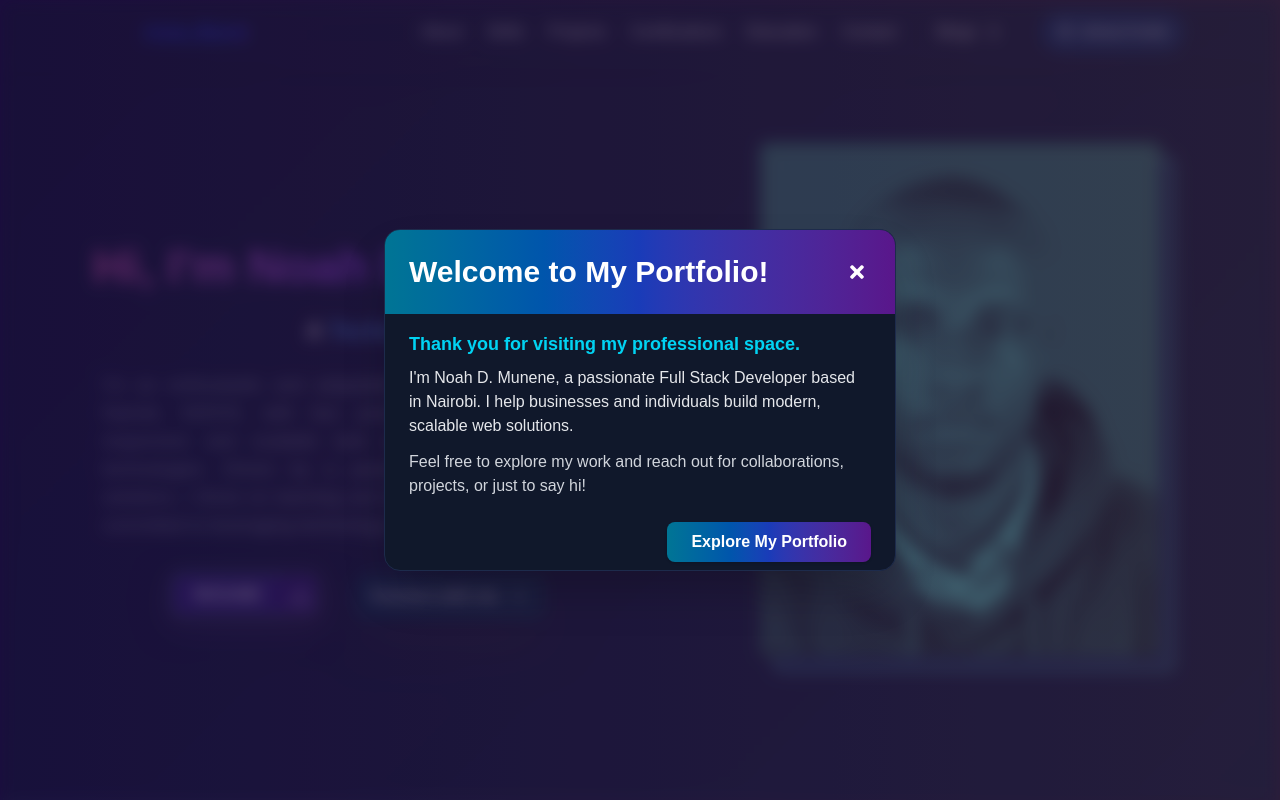
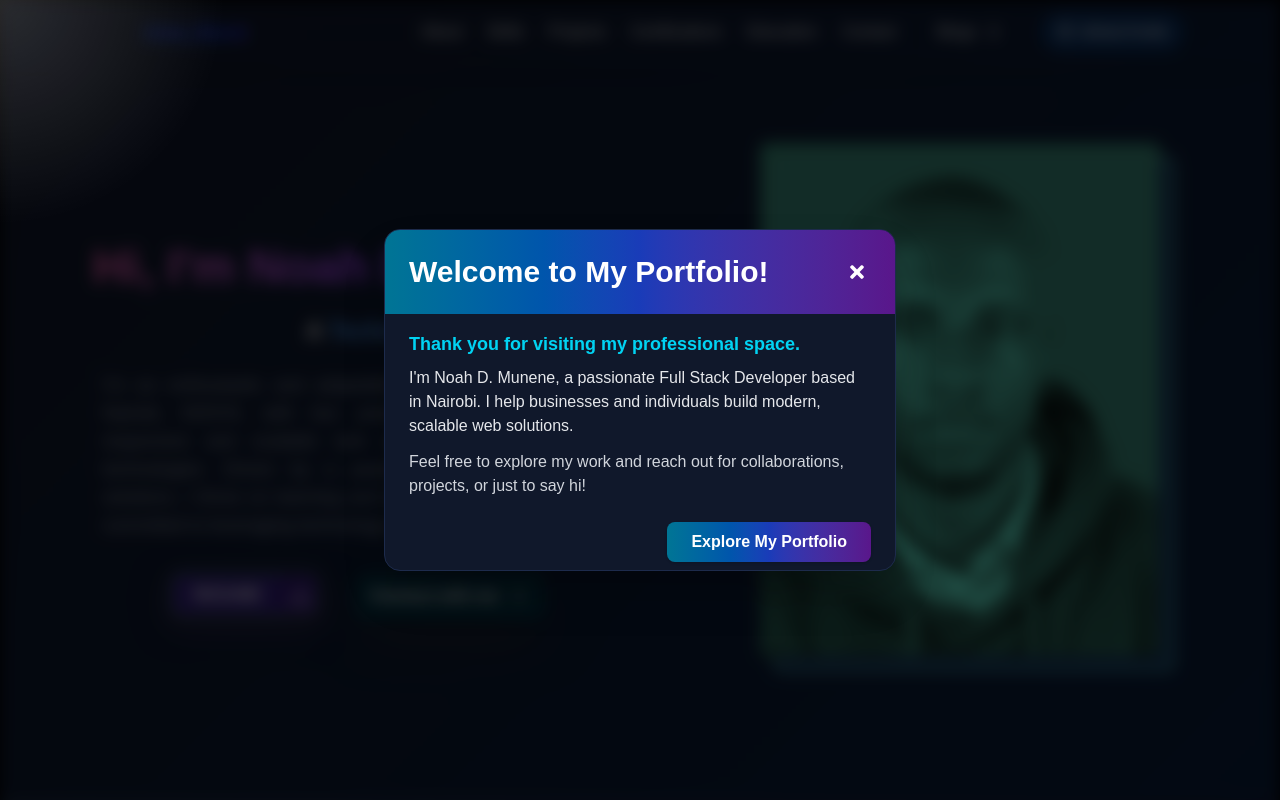
Before and after one commit to DavisNoah02/PortFolio_V1, a React (Vite) app: page / in a window 1280 px wide. Shown: the top 800 px of the page. Built offline with nearby package versions, Linux system fonts and the light colour scheme.

Commit message:
spotlight effect intro

```diff
--- a/src/App.jsx
+++ b/src/App.jsx
@@ -1,43 +1,33 @@
 import { useState, useEffect } from "react";
 import "./App.css";
+
+import { Spotlight } from "./components/spotlight";
 import { LoadingScreen } from "./components/LoadingScreen";
 import { Navbar } from "./components/Navbar";
 import { MobileMenu } from "./components/MobileMenu";
 import { Skills } from "./components/sections/skills";
 import { Education } from "./components/sections/education";
-// import {ParticlesBackground} from "./components/ParticlesBackground";
-// import { loadFull } from "tsparticles";
-// import Particles from "react-tsparticles";
 import { About } from "./components/sections/about";
 import { WelcomeModal } from "./components/WelcomeModal";
 import { Socials } from "./components/socials";
 import { Services } from "./components/sections/services";
 import { Projects } from "./components/sections/projects";
 import { Certifications } from "./components/sections/certifications";
-import "./index.css";
 import { Contact } from "./components/sections/contact";
 import { Footer } from "./components/footer";
 import { WhatsAppButton } from "./components/WhatsAppButton";
-
-// ...existing imports...
+;
 
 function App() {
   const [isLoaded, setIsLoaded] = useState(false);
   const [menuOpen, setMenuOpen] = useState(false);
-  const [showWelcome, setShowWelcome] = useState(false); // Initially don't show
+  const [showWelcome, setShowWelcome] = useState(false);
 
-  // Handle loading and delayed welcome modal
+  // Show welcome modal after loading
   useEffect(() => {
     if (isLoaded) {
-      // Show welcome modal shortly after loading (500ms delay)
-      const welcomeTimeout = setTimeout(() => {
-        setShowWelcome(true);
-      }, 500);
-
-      // Auto-close the welcome modal after 5 seconds
-      const closeTimeout = setTimeout(() => {
-        setShowWelcome(false);
-      }, 20500); // Show for 25 seconds total
+      const welcomeTimeout = setTimeout(() => setShowWelcome(true), 500); // 0.5s delay
+      const closeTimeout = setTimeout(() => setShowWelcome(false), 5500); // show for 5s
 
       return () => {
         clearTimeout(welcomeTimeout);
@@ -46,37 +36,38 @@ function App() {
     }
   }, [isLoaded]);
 
-  // Scroll to hash on load after loading screen
+  // Scroll to hash if present after load
   useEffect(() => {
     if (isLoaded && window.location.hash) {
       const id = window.location.hash.replace("#", "");
       const el = document.getElementById(id);
-      if (el) {
-        el.scrollIntoView({ behavior: "smooth" });
-      }
+      if (el) el.scrollIntoView({ behavior: "smooth" });
     }
   }, [isLoaded]);
 
-  // Prevent background scroll and interaction when modal is open
+  // Disable background scrolling when modal is open
   useEffect(() => {
-    if (showWelcome) {
-      document.body.style.overflow = "hidden";
-    } else {
-      document.body.style.overflow = "";
-    }
-    return () => {
-      document.body.style.overflow = "";
-    };
+    document.body.style.overflow = showWelcome ? "hidden" : "";
+    return () => (document.body.style.overflow = "");
   }, [showWelcome]);
 
   return (
-    <div className="min-h-screen text-gray-100">
+    <div className="min-h-screen text-gray-100 bg-black relative">
       {!isLoaded ? (
         <LoadingScreen onComplete={() => setIsLoaded(true)} />
       ) : (
         <>
-          {/* When modal is open, apply blur and prevent pointer events */}
-          <div className={`transition-opacity duration-500 ${showWelcome ? 'opacity-30 blur-sm pointer-events-none select-none' : 'opacity-100'}`}>
+          {/* Spotlight cursor effect */}
+          <Spotlight />
+
+          {/* Main content, blurred when welcome modal is shown */}
+          <div
+            className={`transition-all duration-500 ${
+              showWelcome
+                ? "blur-sm opacity-30 pointer-events-none select-none"
+                : "opacity-100"
+            }`}
+          >
             <Navbar menuOpen={menuOpen} setMenuOpen={setMenuOpen} />
             <MobileMenu menuOpen={menuOpen} setMenuOpen={setMenuOpen} />
             <About />
@@ -91,9 +82,9 @@ function App() {
             <Socials />
           </div>
 
-          {/* Modal overlay blocks all interaction */}
+          {/* Modal overlays everything */}
           {showWelcome && (
-            <div className="fixed inset-0 flex items-center justify-center z-50  bg-opacity-50">
+            <div className="fixed inset-0 z-50 flex items-center justify-center  bg-opacity-60">
               <WelcomeModal open={showWelcome} onClose={() => setShowWelcome(false)} />
             </div>
           )}
--- /dev/null
+++ b/src/components/Spotlight.jsx
@@ -0,0 +1,22 @@
+import { useEffect, useState } from "react";
+
+export const Spotlight = () => {
+  const [position, setPosition] = useState({ x: 0, y: 0 });
+
+  useEffect(() => {
+    const update = (e) => setPosition({ x: e.clientX, y: e.clientY });
+    window.addEventListener("mousemove", update);
+    return () => window.removeEventListener("mousemove", update);
+  }, []);
+
+  return (
+    <div
+      className="fixed top-0 left-0 w-full h-full pointer-events-none z-40"
+      style={{
+        background: `radial-gradient(300px circle at ${position.x}px ${position.y}px, rgba(255,255,255,0.15), transparent 75%)`,
+        transition: "background 0.08s ease-out",
+        mixBlendMode: "screen", // Optional: makes it glow more naturally
+      }}
+    />
+  );
+};
```
